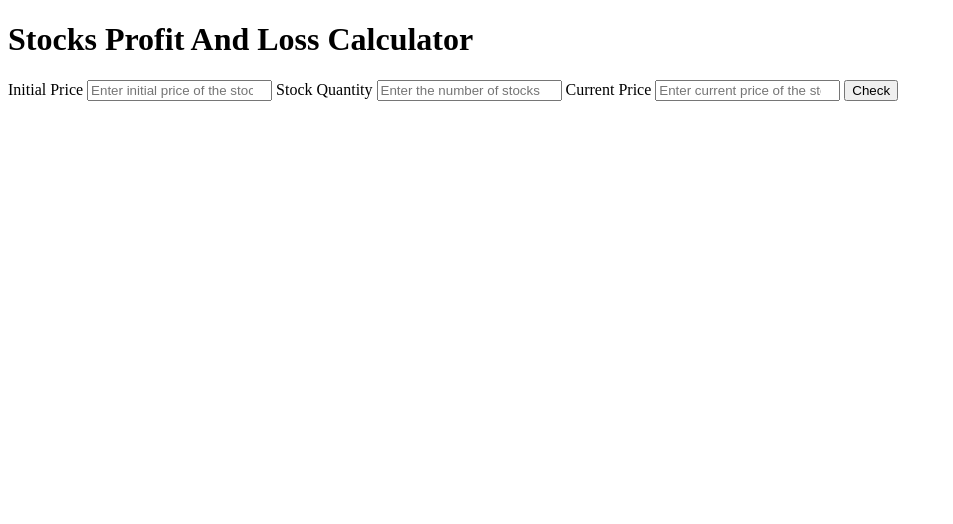
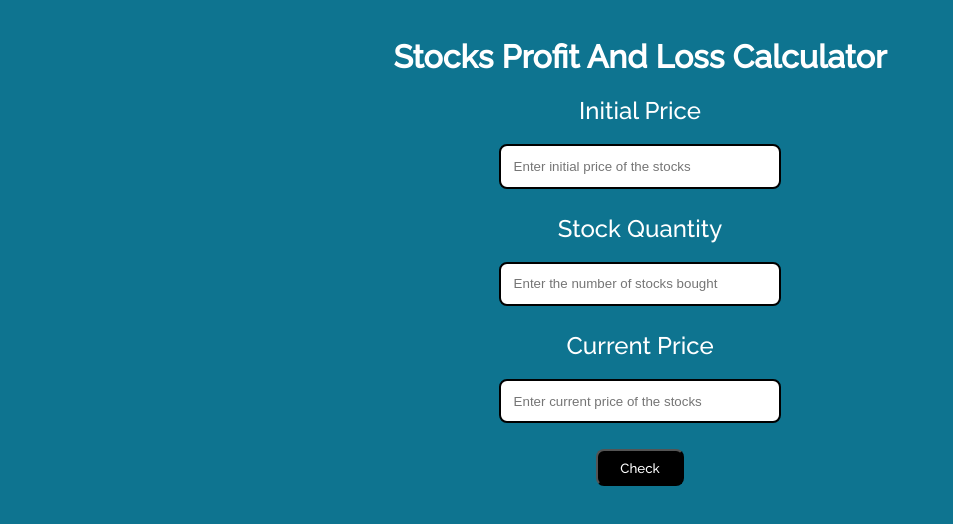
Before and after one commit to Sanika03/profit-and-loss-calculator, a plain HTML site: page index.html in a window 1280 px wide. Shown: the whole page, without its empty margins (0-953 px from the left). Drawn offline with Linux system fonts and the light colour scheme.

Commit message:
added styling

```diff
--- a/index.html
+++ b/index.html
@@ -5,6 +5,7 @@
     <meta http-equiv="X-UA-Compatible" content="IE=edge">
     <meta name="viewport" content="width=device-width, initial-scale=1.0">
     <title>Profit And Loss Calculator</title>
+    <link href="styles.css" rel="stylesheet" />
 </head>
 <body>
     <h1>Stocks Profit And Loss Calculator</h1>
--- /dev/null
+++ b/styles.css
@@ -0,0 +1,53 @@
+@import url('https://fonts.googleapis.com/css2?family=Raleway:wght@500&display=swap');
+
+:root{
+    --primary-color: #0e7490;
+    --secondary-color: white;
+    --profit-color: #047857;
+    --loss-color: #be123c;
+    font-family: 'Raleway', sans-serif;
+}
+
+body{
+    background-color: var(--primary-color);
+    color: var(--secondary-color);
+    text-align: center;
+}
+
+h1{
+    display: block;
+    margin-top: 3%;
+}
+
+label{
+    display: block;
+    margin: auto;
+    margin-bottom: 1.5%;
+    font-size: x-large;
+}
+
+input{
+    display: block;
+    margin: auto;
+    margin-bottom: 2%;
+    width: 20%;
+    padding: 1%;
+    border: 2px solid black;
+    border-radius: 0.5rem;
+}
+
+#check-btn{
+    background-color: black;
+    color: var(--secondary-color);
+    border-color: black;
+    border-radius: 0.5rem;
+    margin: auto;
+    padding: 0.7%;
+    width: 7%;
+    font-family: 'Raleway', sans-serif;
+}
+
+#output-div {
+    margin-top: 2%;
+    font-size: x-large;
+}
```
